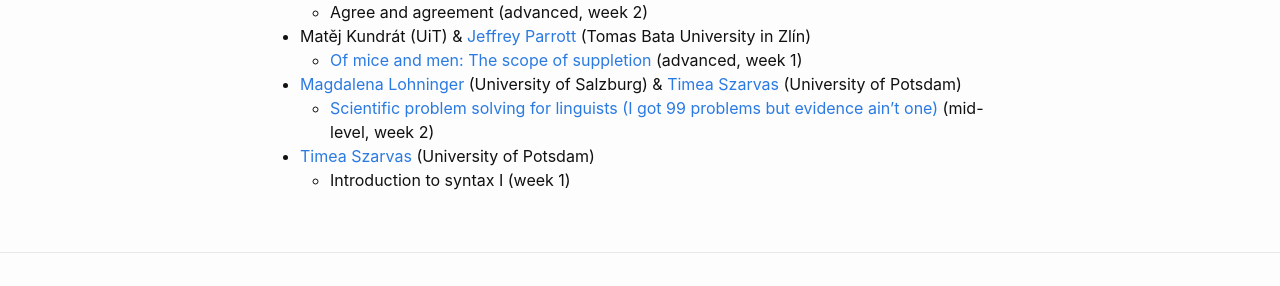
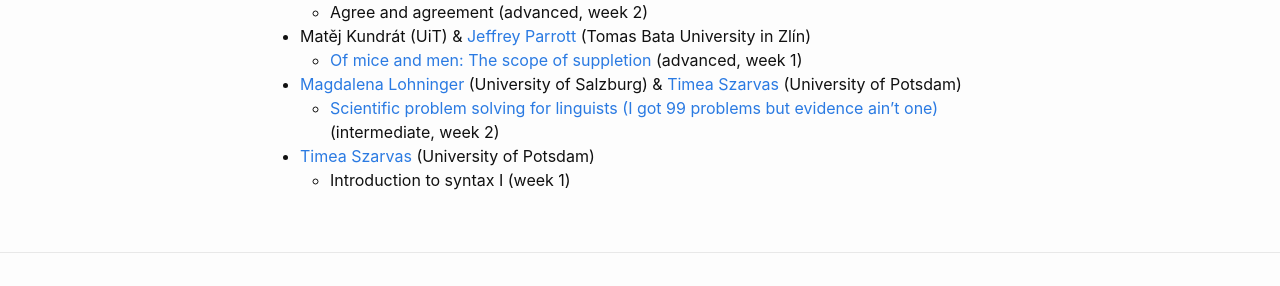
Before and after one commit to ovaschool/ovaschool.github.io, a Jekyll site: the page built from staticpages/ova2026-teachers.markdown, in a window 1280 px wide. Shown: the part 1499-1785 px from the top of the page. Built offline with Jekyll 4.4.1, drawn with Linux system fonts in a browser that asks for light colours.

Commit message:
Update ova2026-teachers.markdown

```diff
--- a/staticpages/ova2026-teachers.markdown
+++ b/staticpages/ova2026-teachers.markdown
@@ -66,6 +66,6 @@ exclude: true
 - Matěj Kundrát (UiT) & [Jeffrey Parrott](https://utb-cz.academia.edu/JeffreyParrott) (Tomas Bata University in Zlín)
   - [Of mice and men: The scope of suppletion](https://ovaschool.github.io/ova2026-kundratparrott) (advanced, week 1)
 - [Magdalena Lohninger](https://lenalohninger.wordpress.com/) (University of Salzburg) & [Timea Szarvas](https://timeaszarvas.github.io/) (University of Potsdam)
-  - [Scientific problem solving for linguists (I got 99 problems but evidence ain't one)](https://ovaschool.github.io/ova2026-lohningerszarvas) (mid-level, week 2)
+  - [Scientific problem solving for linguists (I got 99 problems but evidence ain't one)](https://ovaschool.github.io/ova2026-lohningerszarvas) (intermediate, week 2)
 - [Timea Szarvas](https://timeaszarvas.github.io/) (University of Potsdam)
   - Introduction to syntax I (week 1)
```
